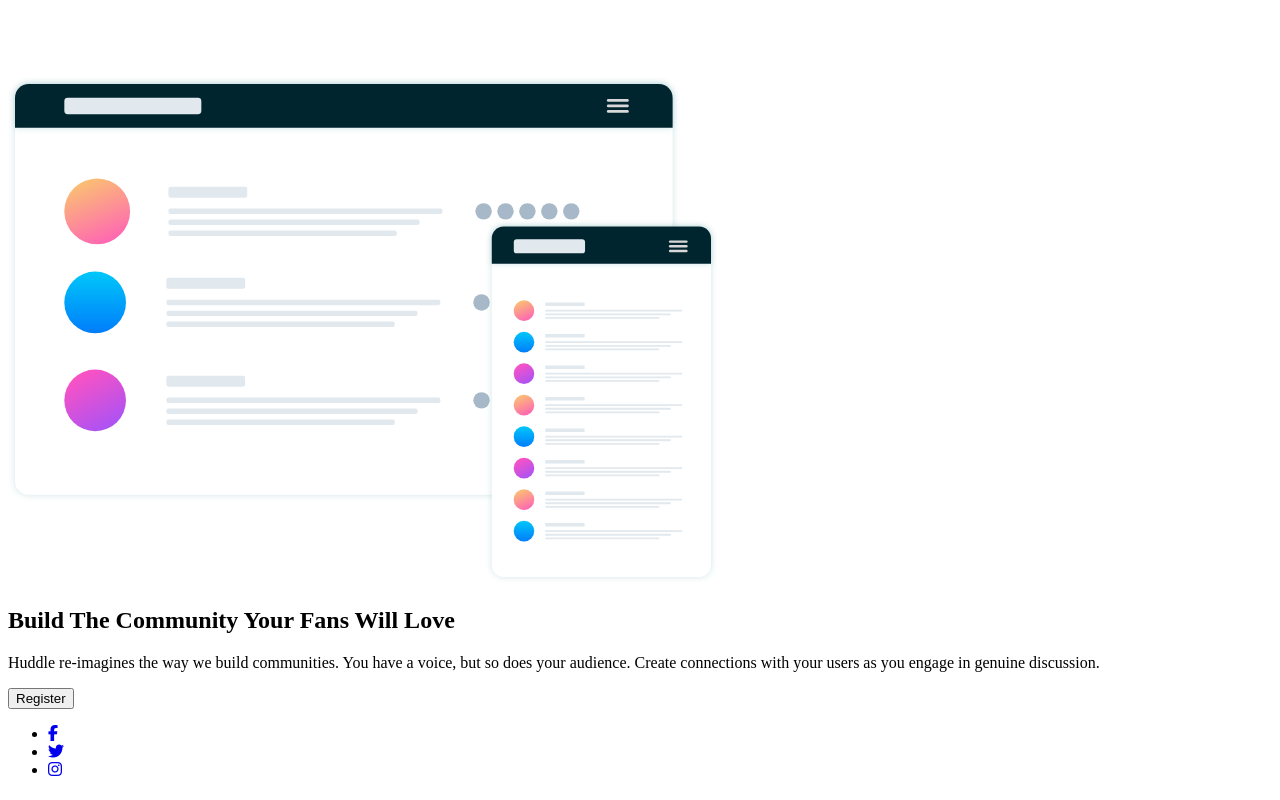
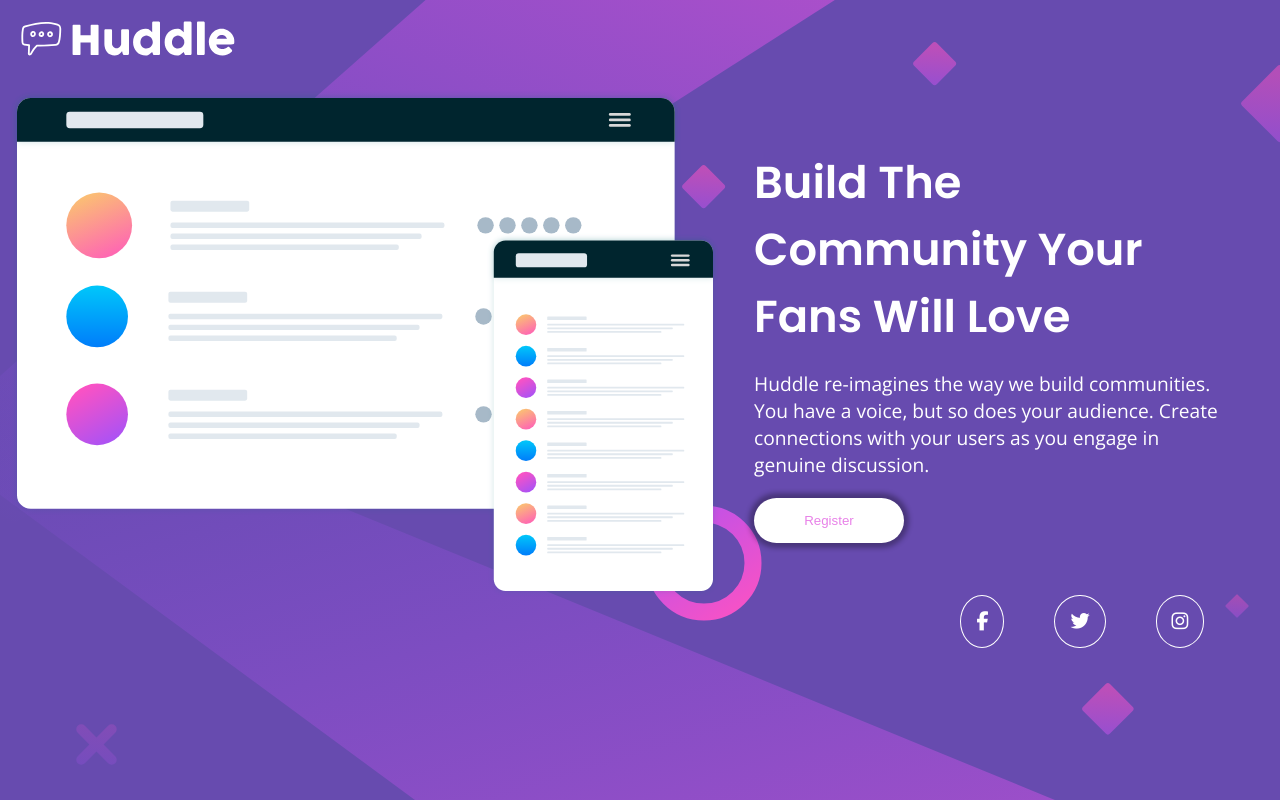
Before and after one commit to gustavo-goulart/curso-devquest, a plain HTML site: page quests/01-quest-html-css-huddle/index.html in a window 1280 px wide. Drawn offline with nearby package versions, Linux system fonts and the light colour scheme.

Commit message:
estilos css

```diff
--- a/quests/01-quest-html-css-huddle/index.html
+++ b/quests/01-quest-html-css-huddle/index.html
@@ -14,7 +14,7 @@
     <link rel="preconnect" href="https://fonts.googleapis.com" />
     <link rel="preconnect" href="https://fonts.gstatic.com" crossorigin />
     <link
-      href="https://fonts.googleapis.com/css2?family=Open+Sans:ital,wght@0,300..800;1,300..800&family=Poppins:wght@400;600&display=swap"
+      href="https://fonts.googleapis.com/css2?family=Poppins:ital,wght@0,100;0,200;0,300;0,400;0,500;0,600;0,700;0,800;0,900;1,100;1,200;1,300;1,400;1,500;1,600;1,700;1,800;1,900&display=swap"
       rel="stylesheet"
     />
     <link rel="preconnect" href="https://fonts.googleapis.com" />
@@ -34,7 +34,7 @@
       <img src="src/imagens/logo.svg" alt="Logo Huddle" />
     </header>
 
-    <main>
+    <main class="container">
       <section class="tela">
         <img src="src/imagens/telas.svg" alt="" />
       </section>
@@ -50,8 +50,8 @@
       </section>
     </main>
     <footer>
-      <nav>
-        <ul>
+      <nav class="menu">
+        <ul class="midias-sociais">
           <li>
             <a href="#"><i class="fa-brands fa-facebook-f"></i></a>
           </li>
--- a/quests/01-quest-html-css-huddle/src/estilos/estilos.css
+++ b/quests/01-quest-html-css-huddle/src/estilos/estilos.css
@@ -0,0 +1,79 @@
+body {
+  width: 98vw;
+  background-image: url(../imagens/bg-desktop.svg);
+}
+
+.logo img {
+  width: 250px;
+  padding: 10px;
+}
+
+.container {
+  display: flex;
+  align-items: center;
+  justify-content: center;
+  padding: 10px;
+  gap: 20px;
+}
+
+.sobre {
+  color: #fff;
+  padding: 15px;
+}
+
+.titulo {
+  font-family: "Poppins", sans-serif;
+  font-size: 2.8rem;
+  font-weight: 600;
+  margin-bottom: 20px;
+}
+
+.paragrafo {
+  font-family: "Open Sans", sans-serif;
+  font-weight: 400;
+  font-size: 1.2rem;
+  margin-bottom: 20px;
+}
+
+.btn {
+  background-color: #fff;
+  color: var(--cor-secundaria);
+  border: none;
+  width: 150px;
+  padding: 15px;
+  border-radius: 25px;
+  box-shadow: 0 0 5px 5px rgba(0, 0, 0, 0.3);
+  transition: 0.3s ease-in-out;
+}
+
+.btn:hover {
+  background-color: var(--cor-secundaria);
+  color: #fff;
+  cursor: pointer;
+  transition: 0.3s ease-in-out;
+}
+
+.midias-sociais {
+  display: flex;
+  align-items: center;
+  justify-content: flex-end;
+  list-style: none;
+  width: 100%;
+}
+
+.midias-sociais li {
+  margin-right: 50px;
+}
+.midias-sociais li a {
+  padding: 15px;
+  font-size: 1.2rem;
+  color: #fff;
+  border: solid 1px #fff;
+  border-radius: 50%;
+}
+
+.midias-sociais li a:hover {
+  color: var(--cor-secundaria);
+  border-color: var(--cor-secundaria);
+  transition: 0.3s ease-in-out;
+}
--- a/quests/01-quest-html-css-huddle/src/estilos/reset.css
+++ b/quests/01-quest-html-css-huddle/src/estilos/reset.css
@@ -0,0 +1,13 @@
+* {
+  margin: 0;
+  padding: 0;
+  box-sizing: border-box;
+}
+
+body {
+  background-color: var(--cor-fundo);
+}
+
+a {
+  list-style: none;
+}
--- a/quests/01-quest-html-css-huddle/src/estilos/variaveis.css
+++ b/quests/01-quest-html-css-huddle/src/estilos/variaveis.css
@@ -0,0 +1,4 @@
+:root {
+  --cor-fundo: hsl(257, 40%, 49%);
+  --cor-secundaria: hsl(300, 69%, 71%);
+}
```
